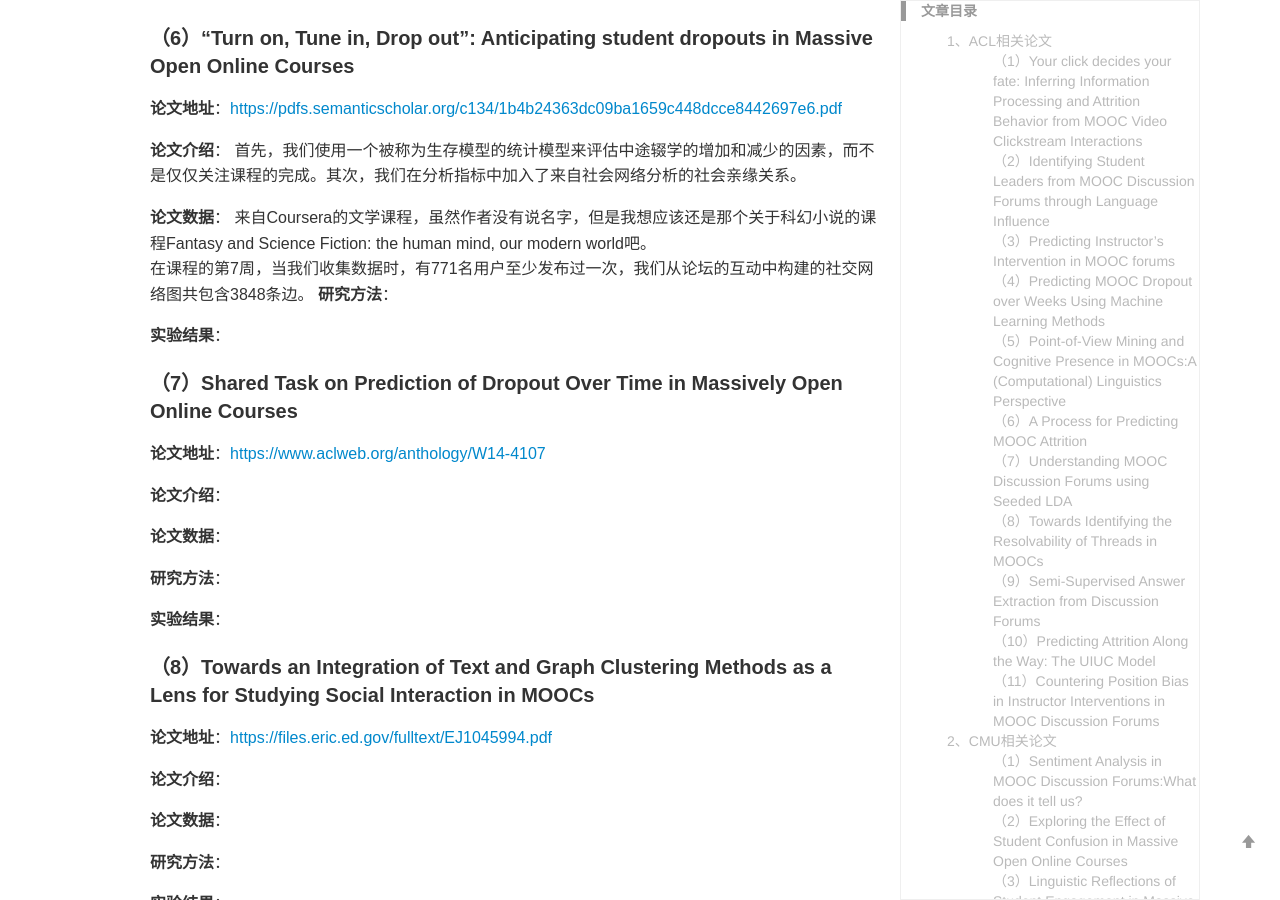
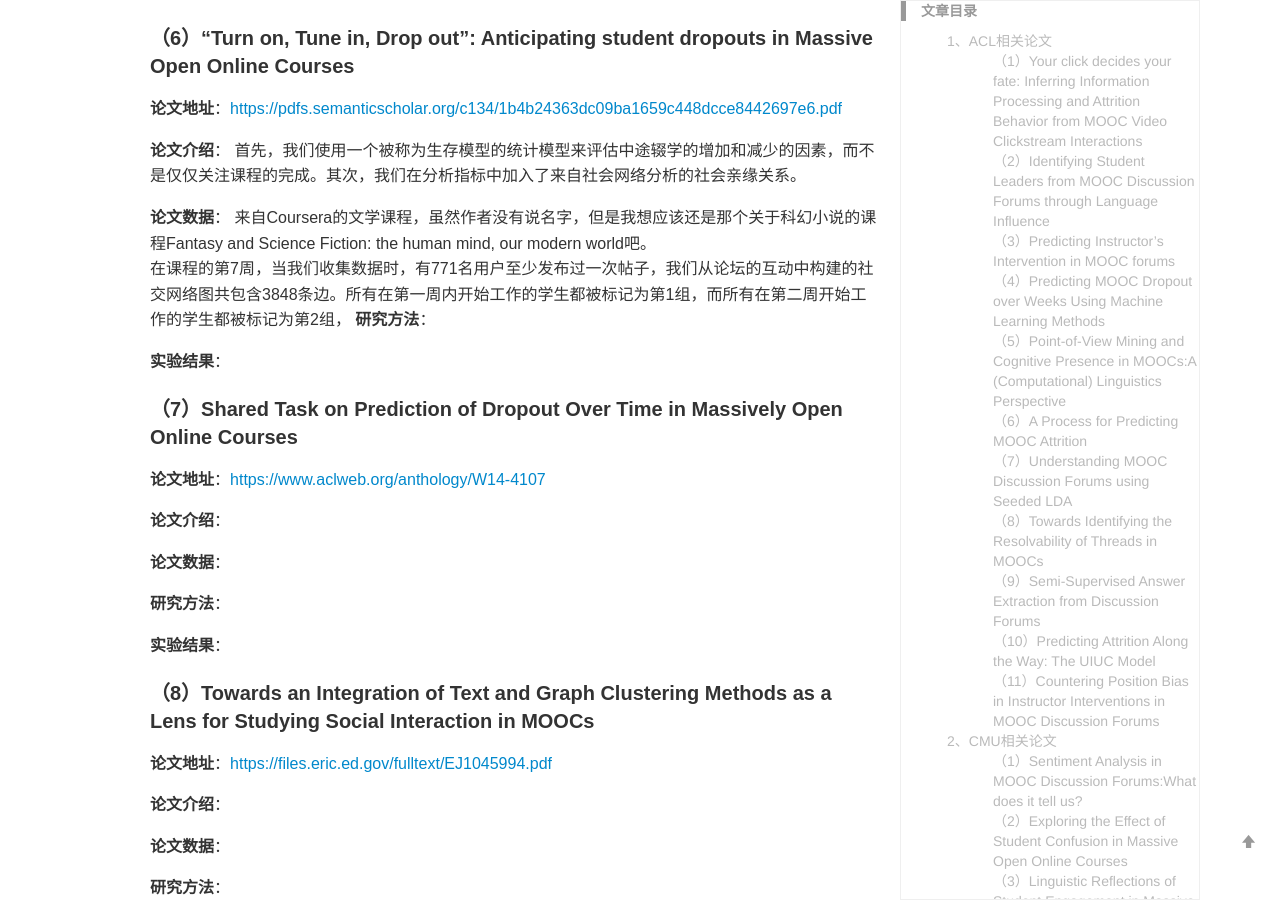
Before and after one commit to yuanmingchen/yuanmingchen.github.io, a Jekyll site: the page built from _posts/2019-04-19-online course nlp paper survey 2.md, in a window 1280 px wide and 900 px high, scrolled down 11464 px. Built offline with Jekyll 4.4.1, drawn with Linux system fonts in a browser that asks for light colours; formulas are drawn with MathJax 3; comment, search, counter and statistics services are not loaded.

Commit message:
Updates _posts/2019-04-19-online course nlp paper survey 2.md
Auto commit by GitBook Editor

```diff
--- a/_posts/2019-04-19-online course nlp paper survey 2.md
+++ b/_posts/2019-04-19-online course nlp paper survey 2.md
@@ -338,7 +338,7 @@ Python编程课程论坛，将论坛集限制为集中于讨论课程内容的
 
 **论文数据**：
 来自Coursera的文学课程，虽然作者没有说名字，但是我想应该还是那个关于科幻小说的课程Fantasy and Science Fiction: the human mind, our modern world吧。
-在课程的第7周，当我们收集数据时，有771名用户至少发布过一次，我们从论坛的互动中构建的社交网络图共包含3848条边。
+在课程的第7周，当我们收集数据时，有771名用户至少发布过一次帖子，我们从论坛的互动中构建的社交网络图共包含3848条边。所有在第一周内开始工作的学生都被标记为第1组，而所有在第二周开始工作的学生都被标记为第2组，
 **研究方法**：
 
 
```
